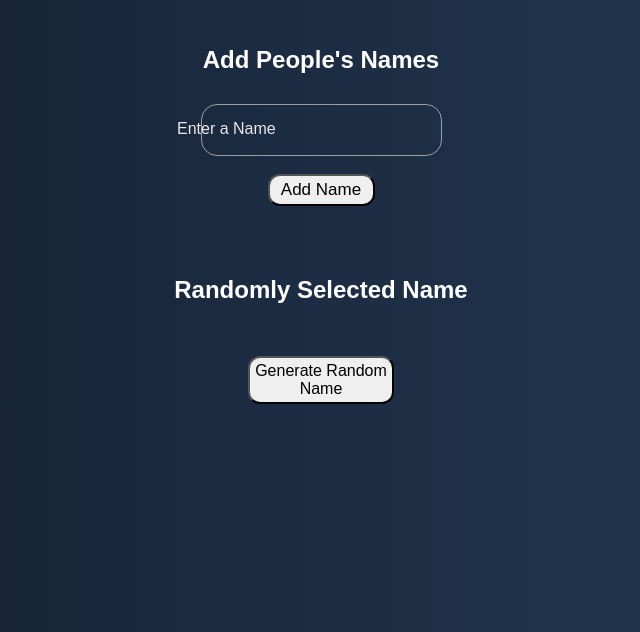
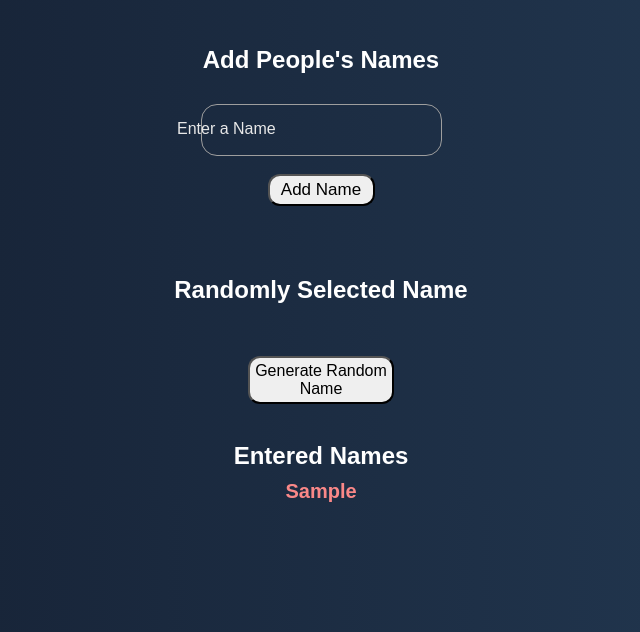
Before and after one commit to delvinjoseph13/Random_Name_Generator, a plain HTML site: page index.html in a window 1280 px wide. Both pictures are taken after typing "Sample" into the empty fields and a click on the button "Add Name". Shown: the part 168-800 px from the top of the page, without its empty margins (319-959 px from the left). Drawn offline with Linux system fonts and the light colour scheme.

Commit message:
add a new function view names

```diff
--- a/index.html
+++ b/index.html
@@ -4,29 +4,23 @@
     <meta charset="UTF-8">
     <meta name="viewport" content="width=device-width, initial-scale=1.0">
     <title>Random Name Generator</title>
-     <link rel="stylesheet" href="style.css">
+    <link rel="stylesheet" href="style.css">
 </head>
 <body>
     <h1 class="mainheading">Random Name Generator</h1>
 
     <h2 class="heading-1">Add People's Names</h2>
-    <!-- <input type="text" id="nameInput" placeholder="Enter a name" class="inputname"> -->
     <div class="input-group">
         <input required="" id="nameInput" type="text" name="text" autocomplete="off" class="input">
         <label class="user-label">Enter a Name</label>
-      </div>
+    </div>
 
     <button onclick="addName()" class="button-1">Add Name</button>
 
-
-    <!-- <button  onclick="addName()" class="ui-btn">
-        <span>
-            Add Name
-        </span>
-      </button> -->
-
     <h2 class="heading-2">Randomly Selected Name</h2>
     <p id="randomName" class="randomnames"></p>
+
+
 
     <script>
         let people = [];
@@ -44,16 +38,21 @@
             nameInput.value = "";
 
             if (people.length === 30) {
-                // Disable the "Add Name" button when 30 names are added.
                 document.getElementById("nameInput").disabled = true;
             }
+
+            // Update the list with the entered names
+            const enteredNamesList = document.getElementById("enteredNamesList");
+            const listItem = document.createElement("li");
+            listItem.textContent = name;
+            enteredNamesList.appendChild(listItem);
         }
 
         function selectRandomName() {
             if (people.length > 0) {
                 const randomIndex = Math.floor(Math.random() * people.length);
                 const randomName = people[randomIndex];
-                people.splice(randomIndex, 1); // Remove the selected name
+                people.splice(randomIndex, 1);
                 document.getElementById("randomName").textContent = randomName;
             } else {
                 alert("All names have been selected.");
@@ -62,5 +61,7 @@
     </script>
 
     <button onclick="selectRandomName()" class="button-2">Generate Random Name</button>
+    <h2 class="heading-3">Entered Names</h2>
+    <ul id="enteredNamesList" class="entered-names"></ul>
 </body>
 </html>
--- a/style.css
+++ b/style.css
@@ -295,3 +295,15 @@ body {
 
     }
   }
+
+  .heading-3{
+    color:white;
+    margin-top:38px;
+  }
+
+  .entered-names{
+    color:rgb(250, 136, 136);
+    margin-top: 10px;
+    font-size: 20px;
+    font-weight: 550;
+  }
```
